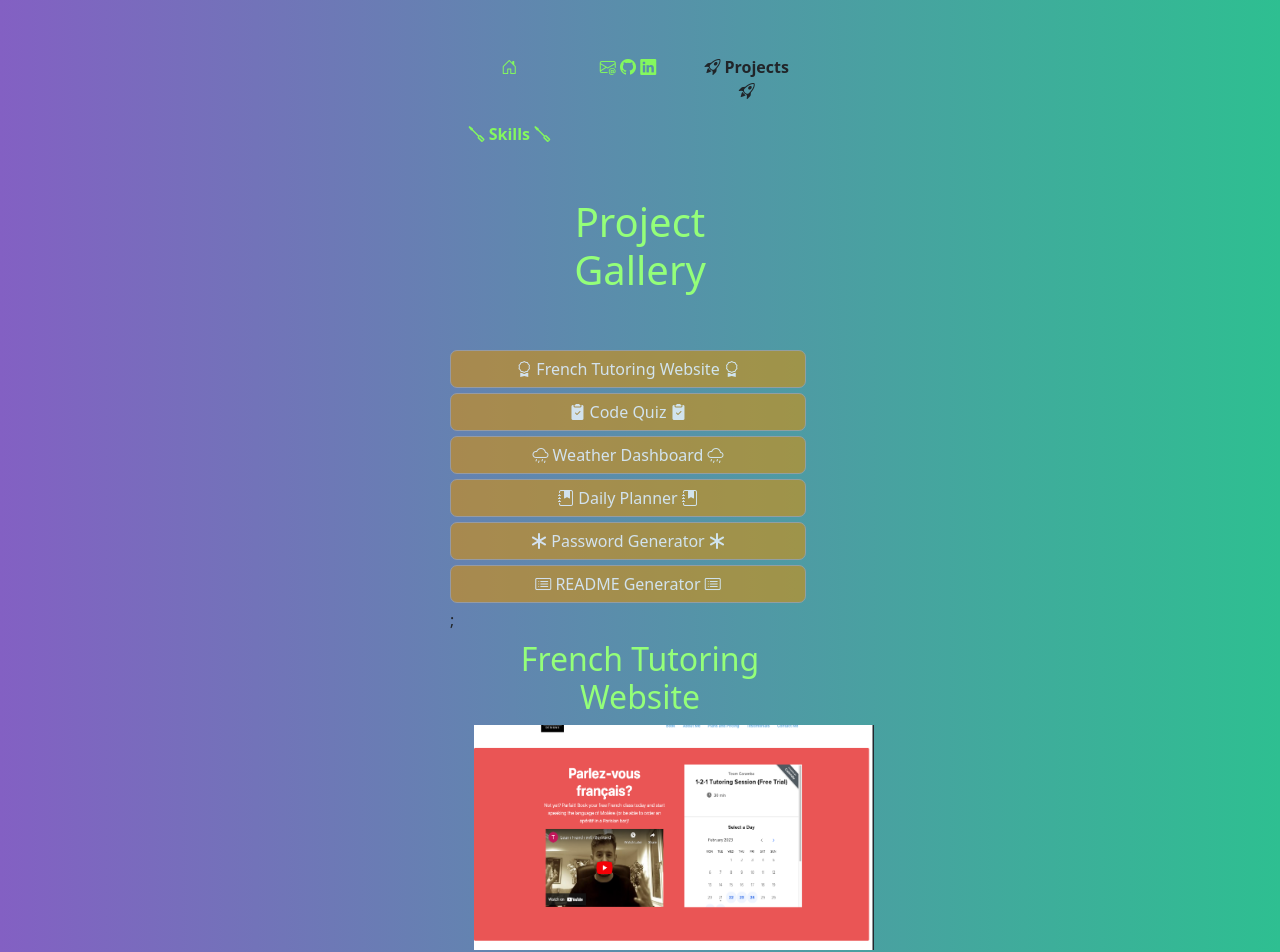
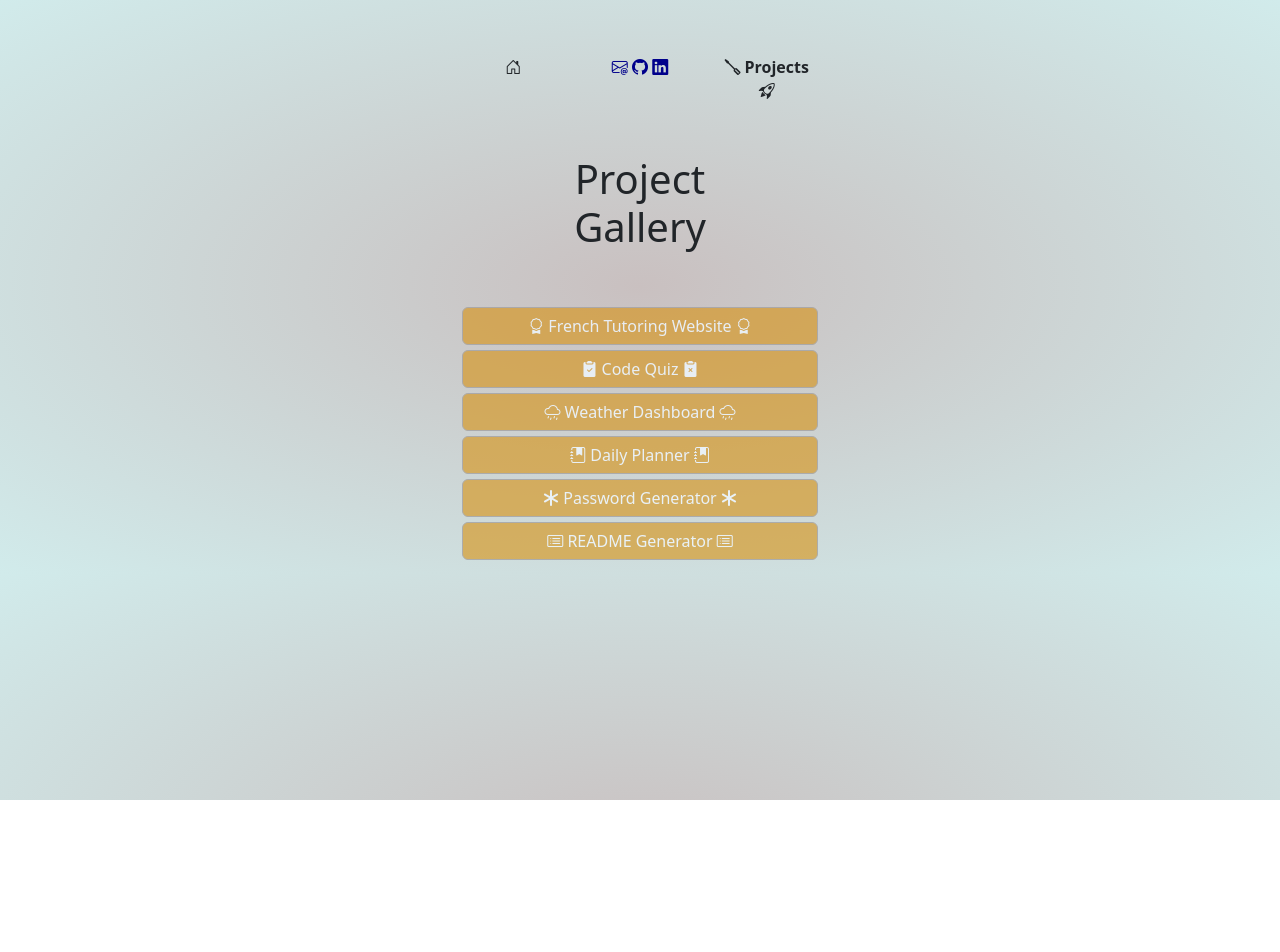
Before and after one commit to BenedictCodesHere/ben-react-app, a React (Create React App) app: page /ben-react-app/projects in a window 1280 px wide. Shown: the top 952 px of the page. After the commit the page ends 800 px from the top, so only its background shows below. Built offline with nearby package versions, Linux system fonts and the light colour scheme.

Commit message:
Revert "Potential updates"

```diff
--- a/package.json
+++ b/package.json
@@ -44,7 +44,6 @@
     ]
   },
   "devDependencies": {
-    "gh-pages": "^5.0.0",
-    "svg-url-loader": "^8.0.0"
+    "gh-pages": "^5.0.0"
   }
 }
--- a/src/App.css
+++ b/src/App.css
@@ -1,14 +1,5 @@
 body {
-  background-image: linear-gradient(to right, #8360c3, #2ebf91) !important;
-
-}
-
-h1, h2, h3 {
-  color:rgb(148, 255, 121);
-}
-
-strong {
-  color:rgb(132, 248, 94);
+  background: radial-gradient(#c9c0c0, #d1ebeb)!important;
 }
 
 .btn {
@@ -21,7 +12,6 @@ p {
   font-weight: 400;
   font-family: 'Lucida Sans', 'Lucida Sans Regular', 'Lucida Grande', 'Lucida Sans Unicode', Geneva, Verdana, sans-serif;
   overflow-wrap: break-word;
-  color:rgb(221, 205, 205);
 }
 
 .email, label, legend {
--- a/src/App.js
+++ b/src/App.js
@@ -7,7 +7,6 @@ import Project from './components/Project';
 import Header from "./components/Header";
 import projects from './projects.json';
 import Home from './pages/Home';
-import Skills from './pages/Skills';
 import './App.css';
 
 function App() {
@@ -42,8 +41,14 @@ const ProjectsArray = projects.map((project) => (
                           <Route path="/ben-react-app" element={<Home />}/>
                           <Route path="/ben-react-app/contact" element={<Contact />} />
                           <Route path="/ben-react-app/projects" element={<ProjectGallery />} />
-                          <Route path="/ben-react-app/skills" element={<Skills />} />
+                          <Route path="/ben-react-app/projects/french-tutoring-website" element={ProjectsArray[0]} />
+                          <Route path="/ben-react-app/projects/code-quiz" element={ProjectsArray[1]} />
+                          <Route path="/ben-react-app/projects/weather-dashboard" element={ProjectsArray[2]} />
+                          <Route path="/ben-react-app/projects/daily-planner" element={ProjectsArray[3]} />
+                          <Route path="/ben-react-app/projects/password-generator" element={ProjectsArray[4]} />
+                          <Route path="/ben-react-app/projects/README-generator" element={ProjectsArray[5]} />
                         </Routes>
+
                   </Router>
                 </div>
           <div className='col-sm-2 col-md-4 col-lg-4'></div>
--- a/src/components/Header.css
+++ b/src/components/Header.css
@@ -4,22 +4,12 @@
 
 .header > .btn {
     border-radius: 40px;
-    color:rgb(132, 248, 94);
+    color: darkblue;
     font-weight: 600;
     border: 1px solid rgba(255, 255, 255, 0) !important;
-}
-
-.bi-house-door {
-    color:rgb(132, 248, 94);
 }
 
 .btn:hover, .btn:active {
     color: white !important;
     border: 1px solid rgba(255, 255, 255, 0.6) !important;
     }
-
- #rotated {
-
-        rotate: x 30deg;
-
-    }
--- a/src/components/Header.js
+++ b/src/components/Header.js
@@ -5,7 +5,7 @@ import './Header.css'
 
 const Header = () => {
   return (
-    <header className="header mt-5 row w-100">
+    <header className="header mt-5 row">
 
 
       <NavLink className="btn col-sm-4" to="/ben-react-app"><i className="bi bi-house-door"></i></NavLink>
@@ -14,9 +14,7 @@ const Header = () => {
       <NavLink className="btn col-sm-4" to="/ben-react-app/contact"><i className="bi bi-envelope-at"></i>  <i className="bi bi-github"></i>  <i className="bi bi-linkedin"></i></NavLink>
 
 
-      <NavLink  className="btn col-sm-4" to="/ben-react-app/projects"><i className="bi bi-rocket-takeoff"></i>  Projects  <i className="bi bi-rocket-takeoff"></i></NavLink>
-
-      <NavLink  className="btn col-sm-4" to="/ben-react-app/skills"><i className="bi bi-screwdriver"></i>  Skills  <i id="rotated" className="bi bi-screwdriver flip-h"></i>  </NavLink>
+      <NavLink  className="btn col-sm-4" to="/ben-react-app/projects"><i className="bi bi-screwdriver"></i>  Projects  <i className="bi bi-rocket-takeoff"></i></NavLink>
 
 
     </header>
--- a/src/components/Project.js
+++ b/src/components/Project.js
@@ -45,8 +45,24 @@ return (<>
 
 <ProjectNavbar />
 <div className="container">
+    <h2 className="project-title text-center">{props.title}</h2>
+          <div className="card" style={{backgroundColor:"inherit"}}>
+            <div className="img-container d-flex justify-content-center" style={{maxHeight: "35vh", width: "inherit"}}>
+              <LazyLoadImage PlaceholderSrc={'../assets/images/placeholder.svg'} style={{maxHeight:"inherit", height:"inherit", width:"inherit", maxWidth: "100vw"}} alt={props.alt} src={ProjectImage}></LazyLoadImage>
+            </div>
+            <div className="card-body mx-4 p-6 mt-4 row text-center">
 
 
+
+              <Link className="btn btn-dark" to={props.deployed}><i className="bi bi-rocket-takeoff"></i> </Link>
+
+
+
+             <Link className="btn btn-dark" to={props.repo}><i className="bi bi-github" /></Link>
+            </div>
+            <div className="p-4 text-center" ><p>{props.description}</p></div>
+
+            </div>
 
             <Link className="btn btn-primary arrow" to="/ben-react-app/projects"><i className="bi bi-arrow-left"></i></Link>
 
--- a/src/components/ProjectImg.js
+++ /dev/null
@@ -1,11 +0,0 @@
-import React from "react";
-
-function ProjectImg({ProjectImage}){
-
-
-    return <div>
-        <img style={{maxWidth: "400px"}} src={ProjectImage}></img>
-    </div>
-}
-
-export default ProjectImg;
--- a/src/components/ProjectNavbar.js
+++ b/src/components/ProjectNavbar.js
@@ -1,15 +1,17 @@
 import React from 'react';
 import { Link } from 'react-router-dom';
 import './ProjectNavbar.css';
-import projects from '../projects.json';
-const ProjectNavbar = ({handleBtnClick, ImageArray}) => {
+const ProjectNavbar = () => {
 
 
   return (
     <div className="navbar row">
-{projects.map((project) => (
-  <button onClick={() => handleBtnClick(project, ImageArray[project.id - 1])} className={project.navbarClassName}  key={project.id} ><i className={project.navbarIconClass}></i>  {project.title}  <i className={project.navbarIconClass}></i></button>
-))};
+      <Link className="btn btn-block btn-project" to="/ben-react-app/projects/french-tutoring-website" key={1} ><i className="bi bi-award"></i>  French Tutoring Website  <i className="bi bi-award"></i></Link>
+      <Link className="btn btn-block btn-project" to="/ben-react-app/projects/code-quiz" key={2}><i class="bi bi-clipboard2-check-fill"></i>  Code Quiz  <i class="bi bi-clipboard2-x-fill"></i></Link>
+      <Link className="btn btn-block btn-project" to="/ben-react-app/projects/weather-dashboard" key={3}><i className="bi bi-cloud-drizzle"></i>   Weather Dashboard   <i className="bi bi-cloud-drizzle"></i></Link>
+      <Link className="btn btn-block btn-project" to="/ben-react-app/projects/daily-planner" key={4}><i className="bi bi-journal-bookmark-fill"></i>  Daily Planner  <i className="bi bi-journal-bookmark-fill"></i></Link>
+      <Link className="btn btn-block btn-project" to="/ben-react-app/projects/password-generator" key={5}><i className="bi bi-asterisk"></i>  Password Generator  <i className="bi bi-asterisk"></i></Link>
+      <Link className="btn btn-block btn-project" to="/ben-react-app/projects/README-generator" key={6}><i className="bi bi-card-list"></i>  README Generator  <i className="bi bi-card-list"></i></Link>
     </div>
   );
 };
--- a/src/components/ProjectTitle.js
+++ /dev/null
@@ -1,7 +0,0 @@
-import React from "react";
-
-function ProjectTitle({title}){
-    return <h2 className="project-title text-center">{title}</h2>
-}
-
-export default ProjectTitle;
--- a/src/pages/ProjectGallery.js
+++ b/src/pages/ProjectGallery.js
@@ -1,51 +1,19 @@
-import React, { useState } from "react";
+import React from "react";
 import Project from '../components/Project';
 import projects from '../projects.json';
 import ProjectNavbar from "../components/ProjectNavbar";
-import { Link } from "react-router-dom";
-import ProjectImg from "../components/ProjectImg";
-import French from '../assets/images/french-tutoring-website.png';
-import CodeQuiz from '../assets/images/code-quiz.png';
-import Weather from '../assets/images/weather-dashboard.png';
-import DailyPlanner from '../assets/images/daily-planner.png';
-import PasswordGen from '../assets/images/password-generator.png';
-import READMEGen from '../assets/images/README-generator.png';
-import ProjectTitle from "../components/ProjectTitle";
-
+import { Routes, Route } from "react-router-dom";
 function ProjectGallery() {
-
-const ImageArray = [French, CodeQuiz, Weather, DailyPlanner, PasswordGen, READMEGen];
-  // You have to set the project image variable as one of the imported images, not the path
-  const [ProjectImage, setProjectImage] = useState(ImageArray[0]);
-  const [Project, setProject] = useState(projects[0]);
-
-  const handleBtnClick = (Project, ProjectImage) => {
-    setProject(Project);
-    setProjectImage(ProjectImage);
-  };
 
     return (<>
     <div className="container">
-
       <div className="row">
         <div className="col-sm-2 col-md-2 col-lg-2"></div><div className="col-sm-8 col-md-8 col-lg-8"><h1 className="text-center mb-5">Project Gallery</h1></div>
         <div className="col-sm-2 col-md-2 col-lg-2"></div>
         </div>
 
-    <div className="row">
-      <ProjectNavbar ImageArray={ImageArray} handleBtnClick={handleBtnClick}></ProjectNavbar>
-      </div>
-      <ProjectTitle title={Project.title} />
-      <ProjectImg ProjectImage={ProjectImage} style={{maxWidth: "80vw"}}/>
-      <div className="card" style={{backgroundColor:"inherit"}}>
-            <div className="img-container d-flex justify-content-center" style={{maxHeight: "35vh", width: "inherit"}}>
-            </div>
-            <div className="card-body mx-4 p-6 mt-4 row text-center">
-              <Link className="btn btn-dark" to={Project.deployed}><i className="bi bi-rocket-takeoff"></i> </Link>
-             <Link className="btn btn-dark" to={Project.repo}><i className="bi bi-github" /></Link>
-            </div>
-            <div className="p-4 text-center" ><p>{Project.description}</p></div>
-            </div>
+
+      <ProjectNavbar></ProjectNavbar>
     </div>
   </>
 );
--- a/src/pages/Skills.js
+++ /dev/null
@@ -1,13 +0,0 @@
-import React from 'react';
-
-function Skills(){
-
-    return (
-        <div>
-            <p>Javascript</p>
-        </div>
-    )
-}
-
-
-export default Skills;
--- a/src/projects.json
+++ b/src/projects.json
@@ -1,8 +1,6 @@
 [
     {
       "id": 1,
-        "navbarClassName": "btn btn-block btn-project",
-        "navbarIconClass": "bi bi-award",
       "title": "French Tutoring Website",
       "repo":
         "https://github.com/BenedictCodesHere/french-tutoring-website-react",
@@ -10,11 +8,9 @@
         "alt": "Image of deployed application for French tutoring website.",
         "deployed": "https://myfrenchtutor.netlify.app/",
         "description": "Developed as part of a 5-person team, this project was designed using React, Node, Bootstrap and custom CSS. I took the lead on developing the UnsplashComp component, which allows the user to interact with a set of named buttons, to call the Unsplash API with different search queries. I had to make use of the useEffect and useState react hooks in order to effectively manage the flow of data within this component. I also split the data into a separate JSON file, as part of separating concerns appropriately. I configured the Vocalvideo widget for use in React, which required significant amendments to the documented way to embed the code for simple HTML, and also integrated Google Analytics into the format for React."
-      },
+    },
     {
       "id": 2,
-        "navbarClassName": "btn btn-block btn-project",
-        "navbarIconClass": "bi bi-clipboard2-check-fill",
       "title": "Code Quiz",
       "repo":
         "https://github.com/BenedictCodesHere/Code-Quiz",
@@ -25,8 +21,6 @@
     },
     {
       "id": 3,
-        "navbarClassName": "btn btn-block btn-project",
-        "navbarIconClass": "bi bi-cloud-drizzle",
       "title":"Weather Dashboard",
       "repo":
         "https://github.com/BenedictCodesHere/Weather-Dashboard",
@@ -37,8 +31,6 @@
     },
     {
         "id": 4,
-          "navbarClassName": "btn btn-block btn-project",
-          "navbarIconClass": "bi bi-journal-bookmark-fill",
         "title": "Daily Planner",
         "repo":
           "https://github.com/BenedictCodesHere/Daily-Planner",
@@ -49,8 +41,6 @@
       },
       {
         "id": 5,
-        "navbarClassName": "btn btn-block btn-project",
-        "navbarIconClass": "bi bi-asterisk",
         "title": "Password Generator",
         "repo":
           "https://github.com/BenedictCodesHere/Password-Generator",
@@ -61,8 +51,6 @@
       },
       {
         "id": 6,
-        "navbarClassName": "btn btn-block btn-project",
-        "navbarIconClass": "bi bi-card-list",
         "title": "README Generator",
         "repo":
           "https://github.com/BenedictCodesHere/README-generator",
```
Also changed, not shown: 1 other file (tests, documents, lock files or other folders).
